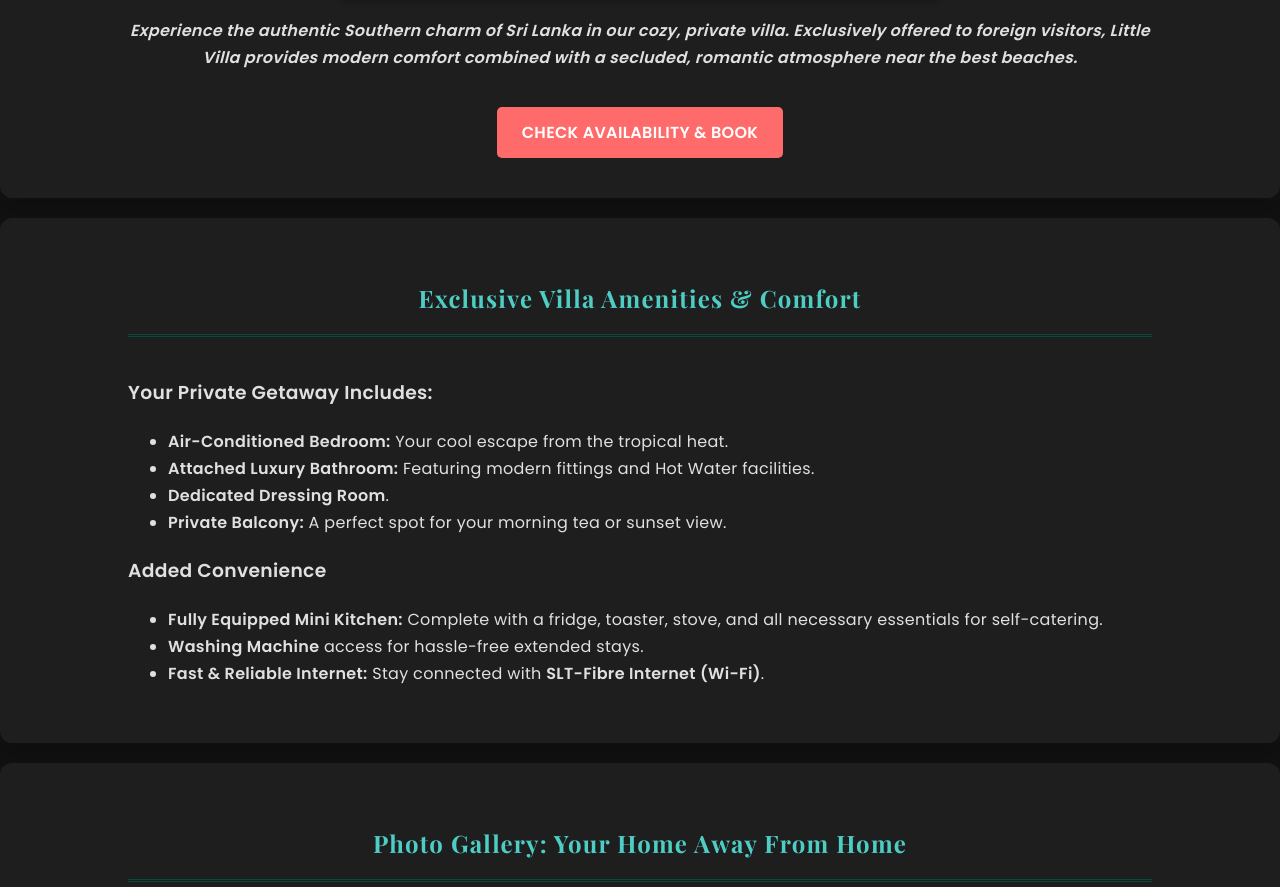
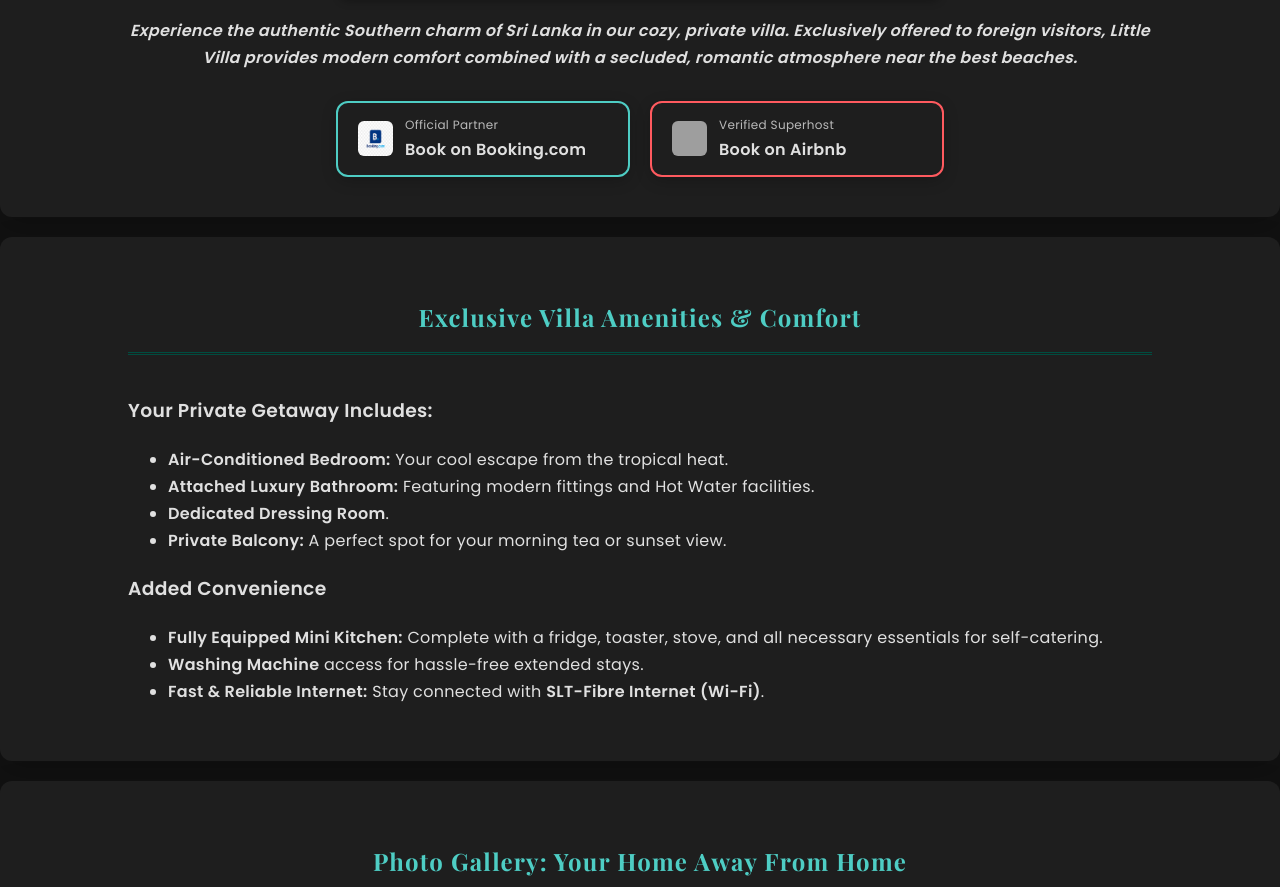
Before and after one commit to pamindurandiya2-hue/little-villa-website, a plain HTML site: page index.html in a window 1280 px wide. Shown: the part 862-1749 px from the top of the page. Drawn offline with nearby package versions, Linux system fonts and the light colour scheme; grey boxes are pictures that could not be loaded.

Commit message:
Update index.html

```diff
--- a/index.html
+++ b/index.html
@@ -22,6 +22,61 @@
             --cta-color: #ff6b6b;
             --light-text: #ffffff;
         }
+        /* Booking Cards CSS */
+.booking-platforms {
+    display: flex;
+    justify-content: center;
+    gap: 20px;
+    margin-top: 30px;
+    flex-wrap: wrap;
+}
+
+.platform-card {
+    background: var(--section-bg);
+    border: 2px solid var(--accent-color);
+    padding: 12px 20px;
+    border-radius: 12px;
+    text-decoration: none;
+    transition: all 0.3s ease;
+    display: flex;
+    align-items: center;
+    gap: 12px;
+    box-shadow: 0 4px 15px rgba(0,0,0,0.2);
+    min-width: 250px;
+}
+
+.platform-card:hover {
+    transform: translateY(-5px);
+    background: var(--accent-color);
+}
+
+.platform-card:hover .platform-text strong,
+.platform-card:hover .platform-text span {
+    color: white !important;
+}
+
+.platform-card img {
+    width: 35px;
+    height: 35px;
+    border-radius: 6px;
+    box-shadow: none !important;
+}
+
+.platform-text {
+    text-align: left;
+    color: var(--text-color);
+}
+
+.platform-text span {
+    display: block;
+    font-size: 0.75em;
+    opacity: 0.8;
+}
+
+.platform-text strong {
+    font-size: 1em;
+    display: block;
+}
 
         /* Light Mode Classes (Toggled by JavaScript) */
         .light-mode {
@@ -308,9 +363,23 @@
             Experience the authentic Southern charm of Sri Lanka in our cozy, private villa. Exclusively offered to foreign visitors, Little Villa provides modern comfort combined with a secluded, romantic atmosphere near the best beaches.
         </p>
 
-        <div style="text-align: center;">
-            <a href="https://www.booking.com/Share-K9BlMU" target="_blank" class="cta-button">CHECK AVAILABILITY & BOOK</a>
+       <div class="booking-platforms">
+    <a href="https://www.booking.com/Share-K9BlMU" target="_blank" class="platform-card">
+        <img src="booking-logo.png" alt="Booking">
+        <div class="platform-text">
+            <span>Official Partner</span>
+            <strong>Book on Booking.com</strong>
         </div>
+    </a>
+
+    <a href="https://www.airbnb.co.uk/rooms/1581836913771660159" target="_blank" class="platform-card" style="border-color: #FF5A5F;">
+        <img src="https://z9u6n2.n3cdn1.secureserver.net/wp-content/uploads/2021/05/airbnb-logo.png" alt="Airbnb">
+        <div class="platform-text">
+            <span>Verified Superhost</span>
+            <strong>Book on Airbnb</strong>
+        </div>
+    </a>
+</div>
     </section>
 
     <section id="amenities">
```
